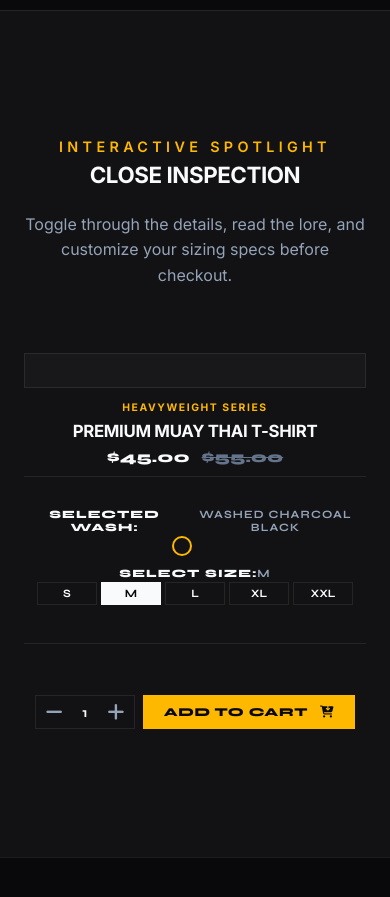
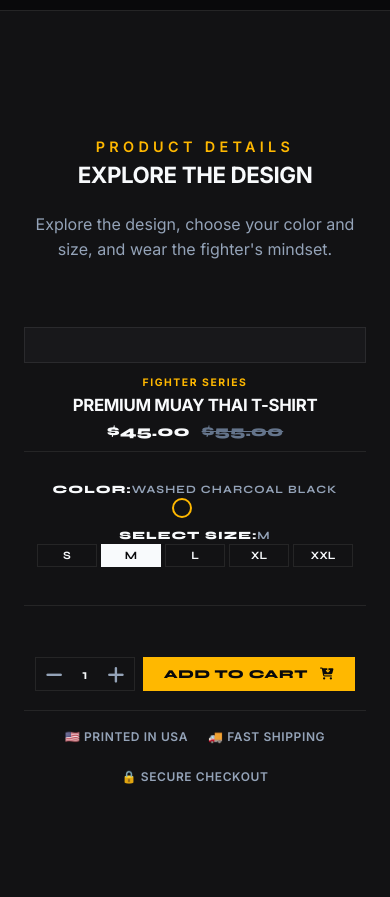
Before and after one commit to nakhonik/nakhonik, a website: page index.html in a window 390 px wide. Shown: the part 1560-2457 px from the top of the page. Drawn offline with Linux system fonts and the light colour scheme; no server answers.

Commit message:
feat: replace spotlight text labels, change category to FIGHTER SERIES, rename SELECTED WASH to COLOR, and add Printed in USA, Fast Shipping, Secure Checkout trust badges

```diff
--- a/css/style.css
+++ b/css/style.css
@@ -898,6 +898,28 @@ img {
     flex-grow: 1;
     height: 52px;
     justify-content: center;
+}
+
+.trust-badges {
+    display: flex;
+    justify-content: space-between;
+    align-items: center;
+    gap: 1rem;
+    margin-top: 1.5rem;
+    padding-top: 1.25rem;
+    border-top: 1px solid var(--border-color);
+    width: 100%;
+}
+
+.badge-item {
+    font-size: 0.75rem;
+    font-weight: 600;
+    color: var(--text-secondary);
+    display: flex;
+    align-items: center;
+    gap: 0.35rem;
+    letter-spacing: 0.05em;
+    text-transform: uppercase;
 }
 
 /* ==========================================
@@ -1837,6 +1859,14 @@ img {
         font-size: 0.75rem;
         padding: 0 0.75rem;
     }
+
+    .trust-badges {
+        justify-content: center;
+        gap: 1.25rem;
+        margin-top: 1rem;
+        padding-top: 1rem;
+        flex-wrap: wrap;
+    }
 }
 
 @media (max-width: 480px) {
--- a/index.html
+++ b/index.html
@@ -8,7 +8,7 @@
     <!-- Favicon -->
     <link rel="icon" type="image/png" href="assets/favicon.png">
     <!-- CSS stylesheet -->
-    <link rel="stylesheet" href="css/style.css?v=1.6">
+    <link rel="stylesheet" href="css/style.css?v=1.7">
     <!-- FontAwesome for Premium Icons -->
     <link rel="stylesheet" href="https://cdnjs.cloudflare.com/ajax/libs/font-awesome/6.4.0/css/all.min.css">
     <!-- Stripe.js — secure payment processing -->
@@ -113,8 +113,8 @@
        ========================================== -->
     <section class="spotlight" id="spotlight">
         <div class="container">
-            <h2 class="section-title"><span>Interactive Spotlight</span>Close Inspection</h2>
-            <p class="section-desc">Toggle through the details, read the lore, and customize your sizing specs before checkout.</p>
+            <h2 class="section-title"><span>PRODUCT DETAILS</span>Explore the Design</h2>
+            <p class="section-desc">Explore the design, choose your color and size, and wear the fighter's mindset.</p>
 
             <div class="spotlight-grid" id="spotlightContent">
                 <!-- Gallery (Left) -->
@@ -126,7 +126,7 @@
 
                 <!-- Product Details (Right) -->
                 <div class="spotlight-detail">
-                    <span class="spotlight-category" id="spotlightCategory">HEAVYWEIGHT SERIES</span>
+                    <span class="spotlight-category" id="spotlightCategory">FIGHTER SERIES</span>
                     <h3 class="spotlight-name" id="spotlightName">Premium Muay Thai T-Shirt</h3>
 
                     <div class="spotlight-price" id="spotlightPrice">
@@ -144,7 +144,7 @@
                     <div class="selectors-group">
                         <!-- Color Selector -->
                         <div class="selector-item">
-                            <h4 class="selector-title">Selected Wash: <span id="colorLabel">Washed Charcoal Black</span></h4>
+                            <h4 class="selector-title">Color: <span id="colorLabel">Washed Charcoal Black</span></h4>
                             <div class="color-options" id="colorSelector">
                                 <button class="color-dot color-black active" data-color="Washed Charcoal Black" aria-label="Washed Charcoal Black"></button>
                                 <button class="color-dot color-washed" data-color="Vintage Fade Ash" aria-label="Vintage Fade Ash"></button>
@@ -174,6 +174,13 @@
                         <button class="btn-primary spotlight-add-btn" id="addToCartBtn">
                             Add to Cart <i class="fa-solid fa-cart-arrow-down"></i>
                         </button>
+                    </div>
+
+                    <!-- Trust Badges -->
+                    <div class="trust-badges">
+                        <div class="badge-item">🇺🇸 Printed in USA</div>
+                        <div class="badge-item">🚚 Fast Shipping</div>
+                        <div class="badge-item">🔒 Secure Checkout</div>
                     </div>
                 </div>
             </div>
@@ -536,6 +543,6 @@
     </div>
 
     <!-- JavaScript Bundle -->
-    <script src="js/app.js?v=1.3"></script>
+    <script src="js/app.js?v=1.7"></script>
 </body>
 </html>
--- a/js/app.js
+++ b/js/app.js
@@ -788,7 +788,7 @@ async function fetchProducts() {
                 subtitle: subtitle,
                 price: basePrice,
                 originalPrice: basePrice * 1.25,
-                category: p.tags.includes("Legends") ? "LEGENDS SERIES" : "HEAVYWEIGHT SERIES",
+                category: p.tags.includes("Legends") ? "LEGENDS SERIES" : "FIGHTER SERIES",
                 image: p.images.find(img => img.is_default)?.src || p.images[0].src,
                 printifyProductId: p.id,
                 desc: description.split("\n")[0] || "Premium combat clothing crafted for nak muays.",
```
